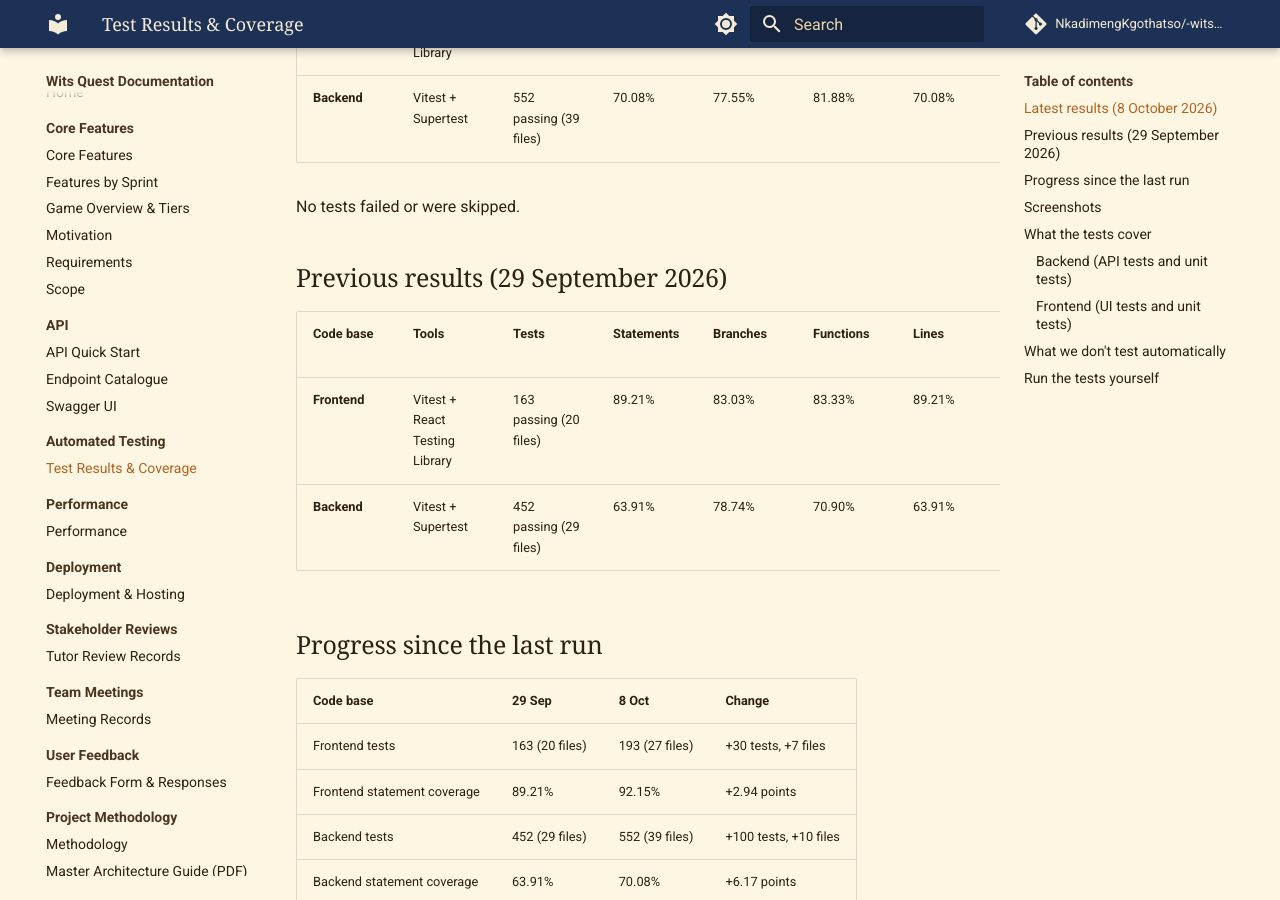
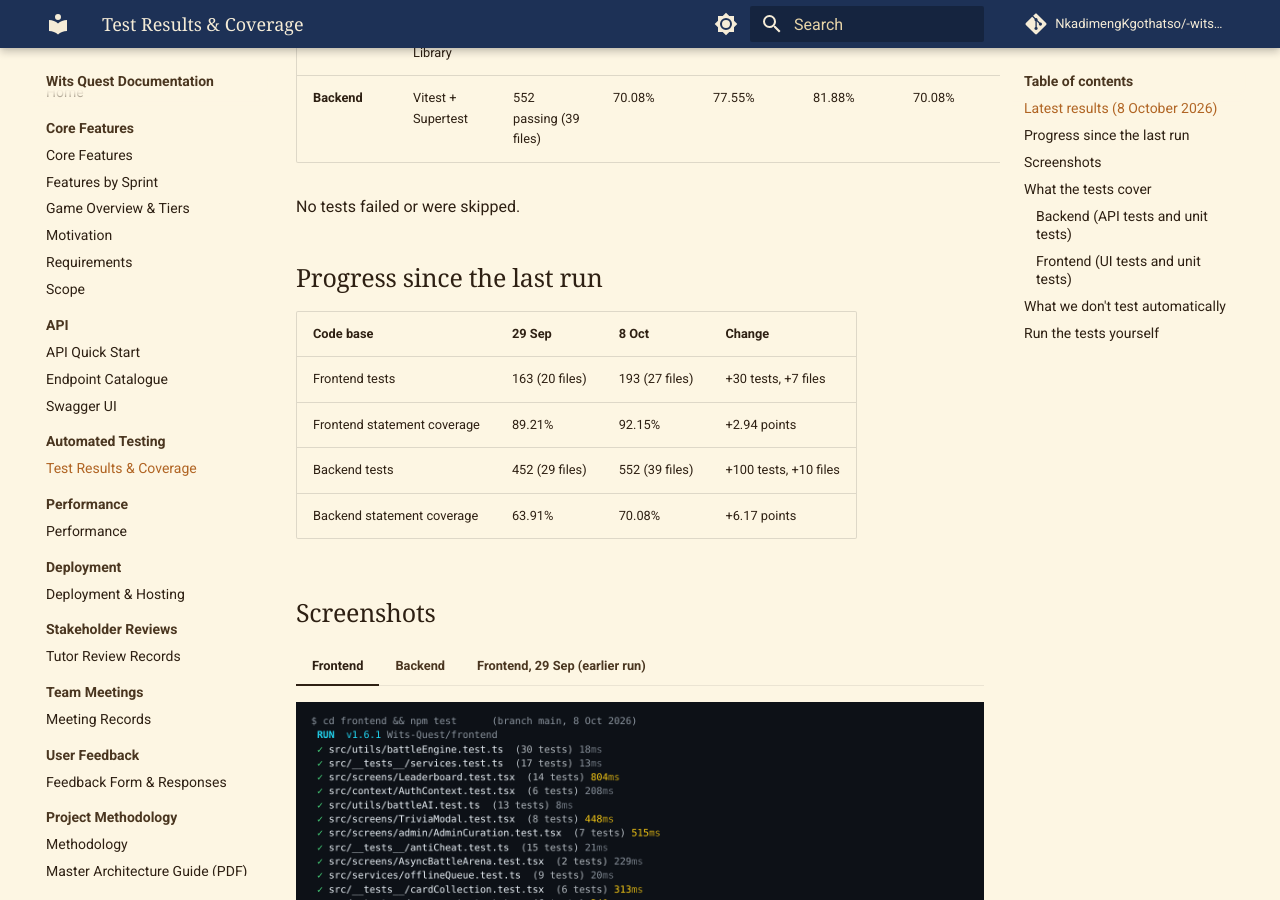
Before and after one commit to NkadimengKgothatso/-wits-quest, an MkDocs documentation site: the page built from docs/development/testing.md, in a window 1280 px wide and 900 px high, scrolled down 487 px. Built offline with MkDocs 1.6.1 and Material for MkDocs 9.7.7, drawn with Linux system fonts in a browser that asks for light colours; comment, search, counter and statistics services are not loaded.

Commit message:
Remove the previous results table from Test Results

```diff
--- a/docs/development/testing.md
+++ b/docs/development/testing.md
@@ -14,13 +14,6 @@ Run on 8 October 2026 against the latest code on `main` (last changed 1 October)
 | **Backend** | Vitest + Supertest | 552 passing (39 files) | 70.08% | 77.55% | 81.88% | 70.08% | 60% ✅ |
 
 No tests failed or were skipped.
-
-## Previous results (29 September 2026)
-
-| Code base | Tools | Tests | Statements | Branches | Functions | Lines | Coverage gate |
-| :--- | :--- | :--- | :--- | :--- | :--- | :--- | :--- |
-| **Frontend** | Vitest + React Testing Library | 163 passing (20 files) | 89.21% | 83.03% | 83.33% | 89.21% | 80% ✅ |
-| **Backend** | Vitest + Supertest | 452 passing (29 files) | 63.91% | 78.74% | 70.90% | 63.91% | 60% ✅ |
 
 ## Progress since the last run
 
```
